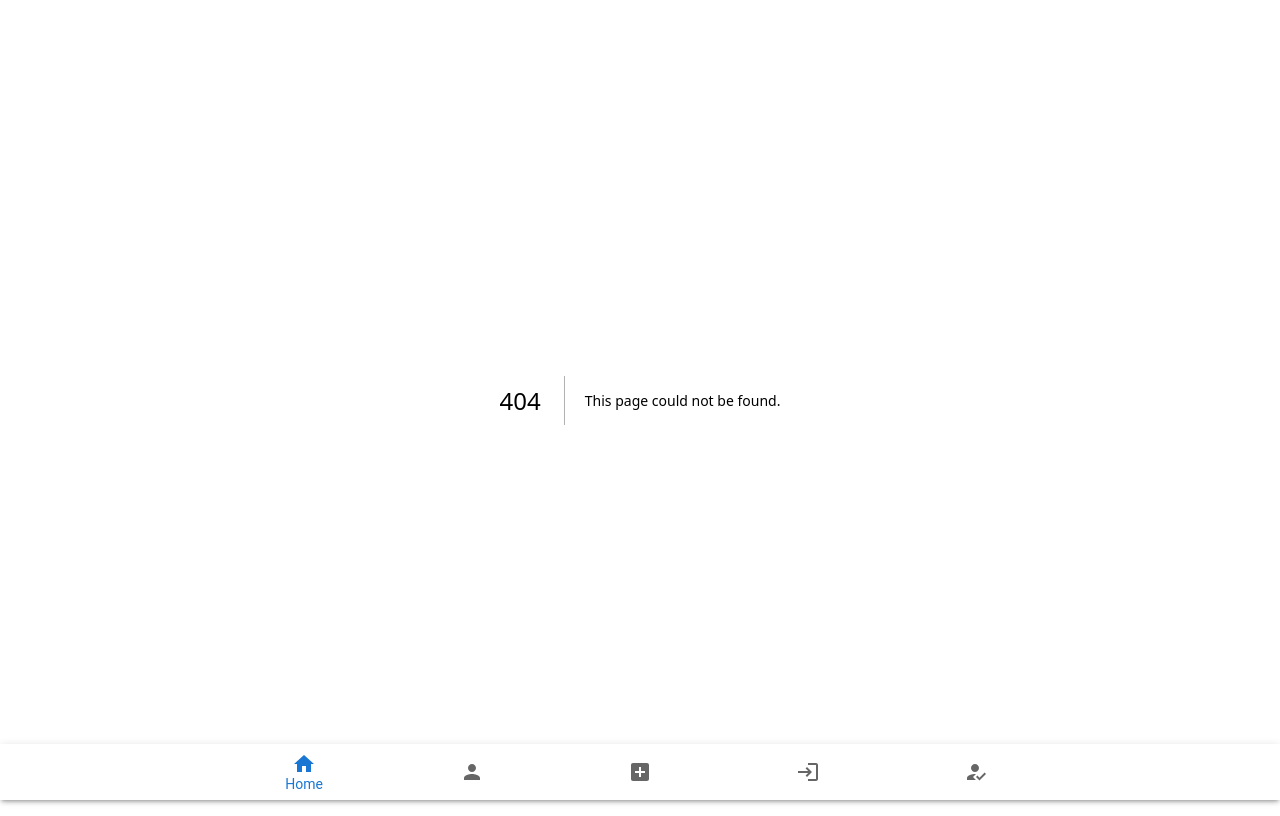
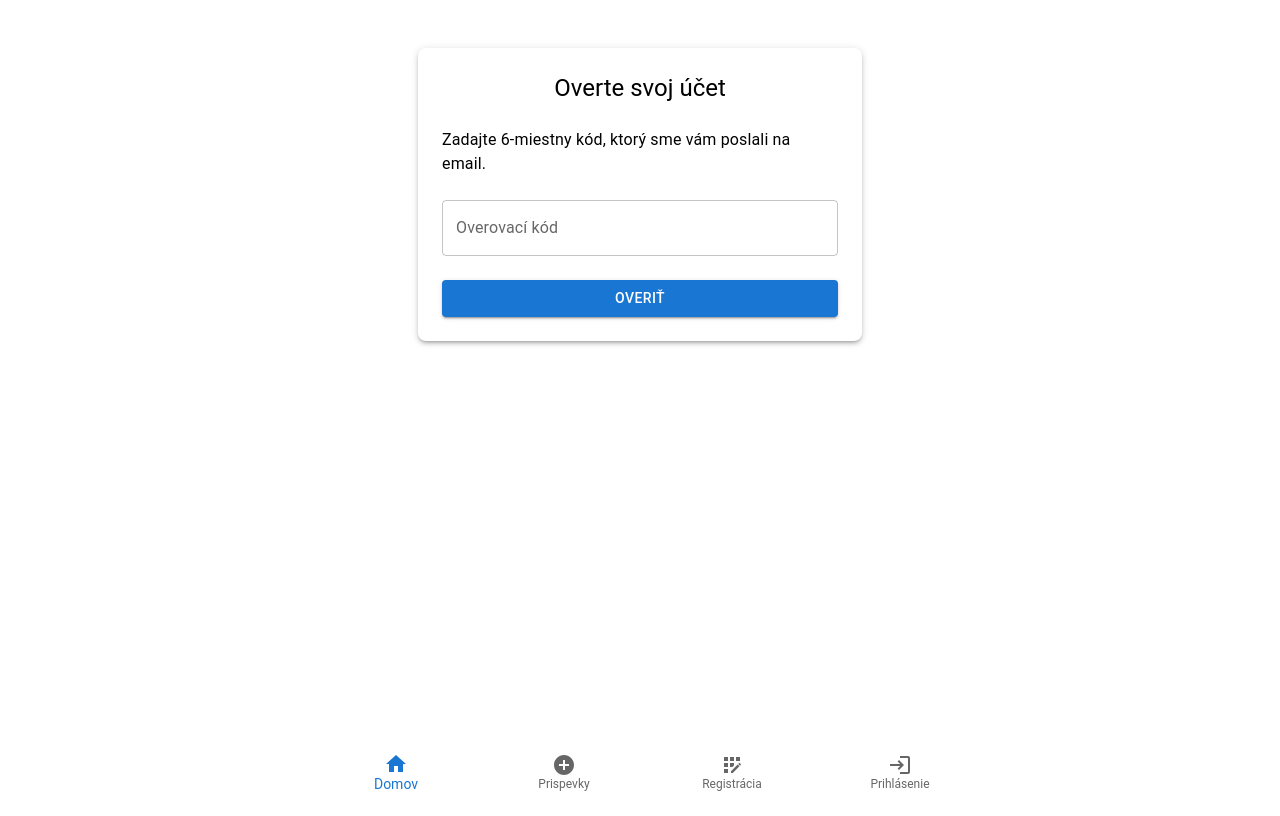
Before and after one commit to Marko489/instagram-zochova, a Next.js app: page /auth/overenie in a window 1280 px wide. Before the commit this address had no page. Built offline with nearby package versions, Linux system fonts and the light colour scheme; no server answers.

Commit message:
authdonefinal

```diff
--- /dev/null
+++ b/src/app/auth/overenie/page.tsx
@@ -0,0 +1,9 @@
+// src/app/auth/verify/page.tsx
+
+import SignVerifyView from "../../sections/SignVerifyView";
+
+export const metadata = { title: "Overenie účtu | ZoškaSnap" };
+
+export default function VerifyPage() {
+  return <SignVerifyView />;
+}
--- /dev/null
+++ b/src/app/sections/SignVerifyView.tsx
@@ -0,0 +1,64 @@
+// src/sections/SignVerifyView.tsx
+
+"use client";
+
+import { useState } from "react";
+import { Container, TextField, Typography, Button } from "@mui/material";
+
+export default function SignVerifyView() {
+  const [verificationCode, setVerificationCode] = useState<string>("");
+
+  const handleChange = (e: React.ChangeEvent<HTMLInputElement>) => {
+    const value = e.target.value;
+    if (value.length <= 6) {
+      setVerificationCode(value); // Only allow up to 6 digits
+    }
+  };
+
+  const handleVerify = () => {
+    // Add logic to verify the entered code (e.g., via an API call)
+    console.log("Verification code entered:", verificationCode);
+  };
+
+  return (
+    <Container
+      maxWidth="xs"
+      sx={{
+        display: "flex",
+        flexDirection: "column",
+        alignItems: "center",
+        mt: 5,
+        p: 3,
+        bgcolor: "background.paper",
+        boxShadow: 3,
+        borderRadius: 2,
+      }}
+    >
+      {/* Title */}
+      <Typography variant="h5" sx={{ mb: 3 }}>
+        Overte svoj účet
+      </Typography>
+
+      {/* Instructions */}
+      <Typography variant="body1" sx={{ mb: 3 }}>
+        Zadajte 6-miestny kód, ktorý sme vám poslali na email.
+      </Typography>
+
+      {/* 6-Digit Verification Code Input */}
+      <TextField
+        label="Overovací kód"
+        type="text"
+        value={verificationCode}
+        onChange={handleChange}
+        inputProps={{ maxLength: 6, pattern: "[0-9]*" }} // Restrict to 6 numeric digits
+        sx={{ mb: 3 }}
+        fullWidth
+      />
+
+      {/* Verify Button */}
+      <Button variant="contained" onClick={handleVerify} fullWidth>
+        Overiť
+      </Button>
+    </Container>
+  );
+}
--- a/src/components/NavBar.tsx
+++ b/src/components/NavBar.tsx
@@ -1,50 +1,75 @@
-"use client"; // Add this line
+// /src/components/Navbar.tsx
+
+"use client";
 
 import * as React from 'react';
-import { BottomNavigation, BottomNavigationAction, Paper } from '@mui/material';
+import { BottomNavigation, BottomNavigationAction, Box, Avatar } from '@mui/material';
 import HomeIcon from '@mui/icons-material/Home';
-import PersonIcon from '@mui/icons-material/Person';
-import AddBoxIcon from '@mui/icons-material/AddBox'; // Post icon
-import LoginIcon from '@mui/icons-material/Login'; // Login icon
-import HowToRegIcon from '@mui/icons-material/HowToReg'; // Registration icon
+import SearchIcon from '@mui/icons-material/Search';
+import AddCircleIcon from '@mui/icons-material/AddCircle';
+import LoginIcon from '@mui/icons-material/Login';
+import AppRegistrationIcon from '@mui/icons-material/AppRegistration';
+import LogoutIcon from '@mui/icons-material/Logout';
 import { useRouter } from 'next/navigation';
+import { useSession } from "next-auth/react";
 
-export default function BottomNavBar() {
-  const [value, setValue] = React.useState(0);
+export default function Navbar() {
+  const [value, setValue] = React.useState('/');
   const router = useRouter();
+  const { data: session, status } = useSession();
 
-  const handleChange = (event: React.SyntheticEvent, newValue: number) => {
+  const handleNavigation = (event: React.SyntheticEvent, newValue: string) => {
     setValue(newValue);
-    switch (newValue) {
-      case 0:
-        router.push('/(home)');
-        break;
-      case 1:
-        router.push('/profile');
-        break;
-      case 2:
-        router.push('/post'); // Update this path to your post creation page
-        break;
-      case 3:
-        router.push('/login'); // Update this path to your login page
-        break;
-      case 4:
-        router.push('/registration'); // Update this path to your registration page
-        break;
-      default:
-        break;
-    }
+    router.push(newValue);
   };
 
+  // Non-authenticated navigation paths
+  const nonAuthPaths = [
+    { label: "Domov", value: "/", icon: <HomeIcon /> },
+    { label: "Prispevky", value: "/prispevok", icon: <AddCircleIcon /> },
+    { label: "Registrácia", value: "/auth/registracia", icon: <AppRegistrationIcon /> },
+    { label: "Prihlásenie", value: "/auth/prihlasenie", icon: <LoginIcon /> }
+  ];
+
+  // Authenticated navigation paths
+  const authPaths = [
+    { label: "Domov", value: "/", icon: <HomeIcon /> },
+    { label: "Hľadať", value: "/hladat", icon: <SearchIcon /> },
+    { label: "Pridať", value: "/prispevok", icon: <AddCircleIcon /> },
+    {
+      label: "Profil",
+      value: "/profil",
+      icon: session?.user?.image ? (
+        <Avatar
+          alt={session?.user?.name || "User"}
+          src={session?.user?.image || undefined}
+        />
+      ) : (
+        <Avatar>{session?.user?.name?.charAt(0) || "U"}</Avatar>
+      )
+    },
+    { label: "Odhlásiť", value: "/auth/odhlasenie", icon: <LogoutIcon /> },
+  ];
+
+  // Decide which paths to use based on authentication status
+  const navigationPaths = status === "authenticated" ? authPaths : nonAuthPaths;
+
   return (
-    <Paper sx={{ position: 'fixed', bottom: 0, left: 0, right: 0 }} elevation={3}>
-      <BottomNavigation value={value} onChange={handleChange}>
-        <BottomNavigationAction label="Home" icon={<HomeIcon />} />
-        <BottomNavigationAction label="Profile" icon={<PersonIcon />} />
-        <BottomNavigationAction label="Post" icon={<AddBoxIcon />} />
-        <BottomNavigationAction label="Login" icon={<LoginIcon />} />
-        <BottomNavigationAction label="Registration" icon={<HowToRegIcon />} />
+    <Box sx={{ width: '100%', position: 'fixed', bottom: 0 }}>
+      <BottomNavigation
+        showLabels
+        value={value}
+        onChange={handleNavigation}
+      >
+        {navigationPaths.map((path) => (
+          <BottomNavigationAction
+            key={path.value}
+            label={path.label}
+            value={path.value}
+            icon={path.icon}
+          />
+        ))}
       </BottomNavigation>
-    </Paper>
+    </Box>
   );
 }
```
Also changed, not shown: src/app/auth/odhlasenie/page.tsx (added, +9 -0 lines), src/app/auth/prihlasenie/page.tsx (added, +10 -0 lines), src/app/auth/registracia/page.tsx (added, +9 -0 lines).
